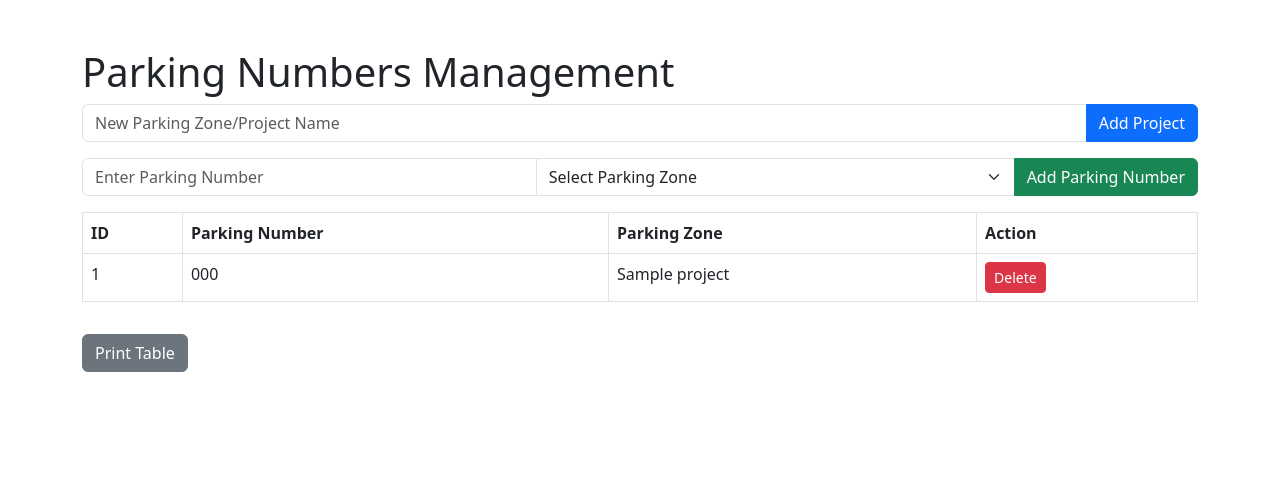
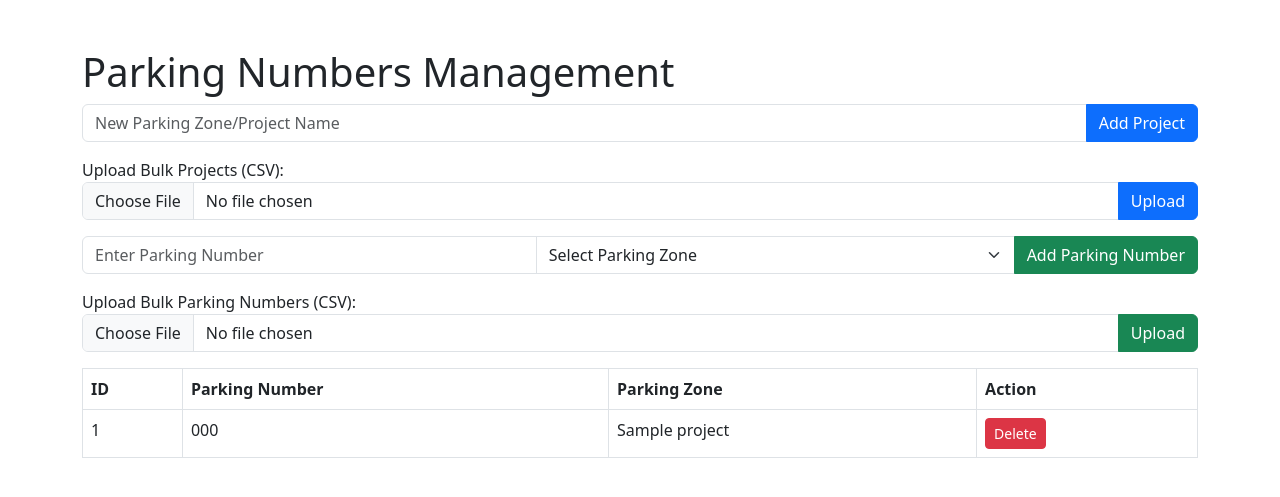
Before and after one commit to safarmansoor/parking, a Flask app: page / in a window 1280 px wide. Shown: the top 497 px of the page. Run offline with Flask 3, Linux system fonts and the light colour scheme; tables that the repository leaves empty hold one stand-in row (values such as "Sample post").

Commit message:
added csv support

```diff
--- a/app.py
+++ b/app.py
@@ -1,23 +1,25 @@
-from flask import Flask, render_template, request, redirect, url_for
+import os
+from flask import Flask, render_template, request, redirect, url_for, flash
 import sqlite3
+import csv
 
 app = Flask(__name__)
+app.secret_key = 'your_secret_key'
+UPLOAD_FOLDER = 'uploads'
+os.makedirs(UPLOAD_FOLDER, exist_ok=True)
 
-# Database setup
+app.config['UPLOAD_FOLDER'] = UPLOAD_FOLDER
 DATABASE = 'parking.db'
 
 def init_db():
     with sqlite3.connect(DATABASE) as conn:
-        # Create tables
         conn.execute("CREATE TABLE IF NOT EXISTS projects (id INTEGER PRIMARY KEY, name TEXT)")
         conn.execute("CREATE TABLE IF NOT EXISTS parking_numbers (id INTEGER PRIMARY KEY, number TEXT, project_id INTEGER, FOREIGN KEY(project_id) REFERENCES projects(id))")
         conn.commit()
 
-# Routes
 @app.route('/')
 def index():
     with sqlite3.connect(DATABASE) as conn:
-        # Fetch projects and their associated parking numbers
         projects = conn.execute("SELECT * FROM projects").fetchall()
         parking_numbers = conn.execute("SELECT parking_numbers.id, parking_numbers.number, projects.name FROM parking_numbers LEFT JOIN projects ON parking_numbers.project_id = projects.id").fetchall()
     return render_template('index.html', projects=projects, parking_numbers=parking_numbers)
@@ -48,6 +50,52 @@ def delete_parking_number(number_id):
         conn.commit()
     return redirect(url_for('index'))
 
+# Route to handle bulk project upload
+@app.route('/bulk_projects', methods=['POST'])
+def bulk_projects():
+    if 'file' not in request.files:
+        flash('No file part')
+        return redirect(url_for('index'))
+    file = request.files['file']
+    if file.filename == '':
+        flash('No selected file')
+        return redirect(url_for('index'))
+    if file:
+        file_path = os.path.join(app.config['UPLOAD_FOLDER'], file.filename)
+        file.save(file_path)
+        with sqlite3.connect(DATABASE) as conn:
+            with open(file_path, newline='', encoding='utf-8') as csvfile:
+                reader = csv.reader(csvfile)
+                for row in reader:
+                    conn.execute("INSERT INTO projects (name) VALUES (?)", (row[0],))
+            conn.commit()
+        os.remove(file_path)
+        flash('Bulk projects added successfully!')
+    return redirect(url_for('index'))
+
+# Route to handle bulk parking number upload
+@app.route('/bulk_parking_numbers', methods=['POST'])
+def bulk_parking_numbers():
+    if 'file' not in request.files:
+        flash('No file part')
+        return redirect(url_for('index'))
+    file = request.files['file']
+    if file.filename == '':
+        flash('No selected file')
+        return redirect(url_for('index'))
+    if file:
+        file_path = os.path.join(app.config['UPLOAD_FOLDER'], file.filename)
+        file.save(file_path)
+        with sqlite3.connect(DATABASE) as conn:
+            with open(file_path, newline='', encoding='utf-8') as csvfile:
+                reader = csv.reader(csvfile)
+                for row in reader:
+                    conn.execute("INSERT INTO parking_numbers (number, project_id) VALUES (?, ?)", (row[0], row[1]))
+            conn.commit()
+        os.remove(file_path)
+        flash('Bulk parking numbers added successfully!')
+    return redirect(url_for('index'))
+
 if __name__ == '__main__':
     init_db()
 import os
--- a/templates/index.html
+++ b/templates/index.html
@@ -16,6 +16,15 @@
             </div>
         </form>
 
+        <!-- Bulk Add Projects Form -->
+        <form method="POST" action="/bulk_projects" enctype="multipart/form-data" class="mb-3">
+            <label>Upload Bulk Projects (CSV):</label>
+            <div class="input-group">
+                <input type="file" name="file" class="form-control" accept=".csv" required>
+                <button type="submit" class="btn btn-primary">Upload</button>
+            </div>
+        </form>
+
         <!-- Add Parking Number Form -->
         <form method="POST" action="/add_parking_number" class="mb-3">
             <div class="input-group">
@@ -27,6 +36,15 @@
                     {% endfor %}
                 </select>
                 <button type="submit" class="btn btn-success">Add Parking Number</button>
+            </div>
+        </form>
+
+        <!-- Bulk Add Parking Numbers Form -->
+        <form method="POST" action="/bulk_parking_numbers" enctype="multipart/form-data" class="mb-3">
+            <label>Upload Bulk Parking Numbers (CSV):</label>
+            <div class="input-group">
+                <input type="file" name="file" class="form-control" accept=".csv" required>
+                <button type="submit" class="btn btn-success">Upload</button>
             </div>
         </form>
 
@@ -53,9 +71,6 @@
                 {% endfor %}
             </tbody>
         </table>
-
-        <!-- Print Button -->
-        <button onclick="window.print()" class="btn btn-secondary mt-3">Print Table</button>
     </div>
 </body>
 </html>
```
